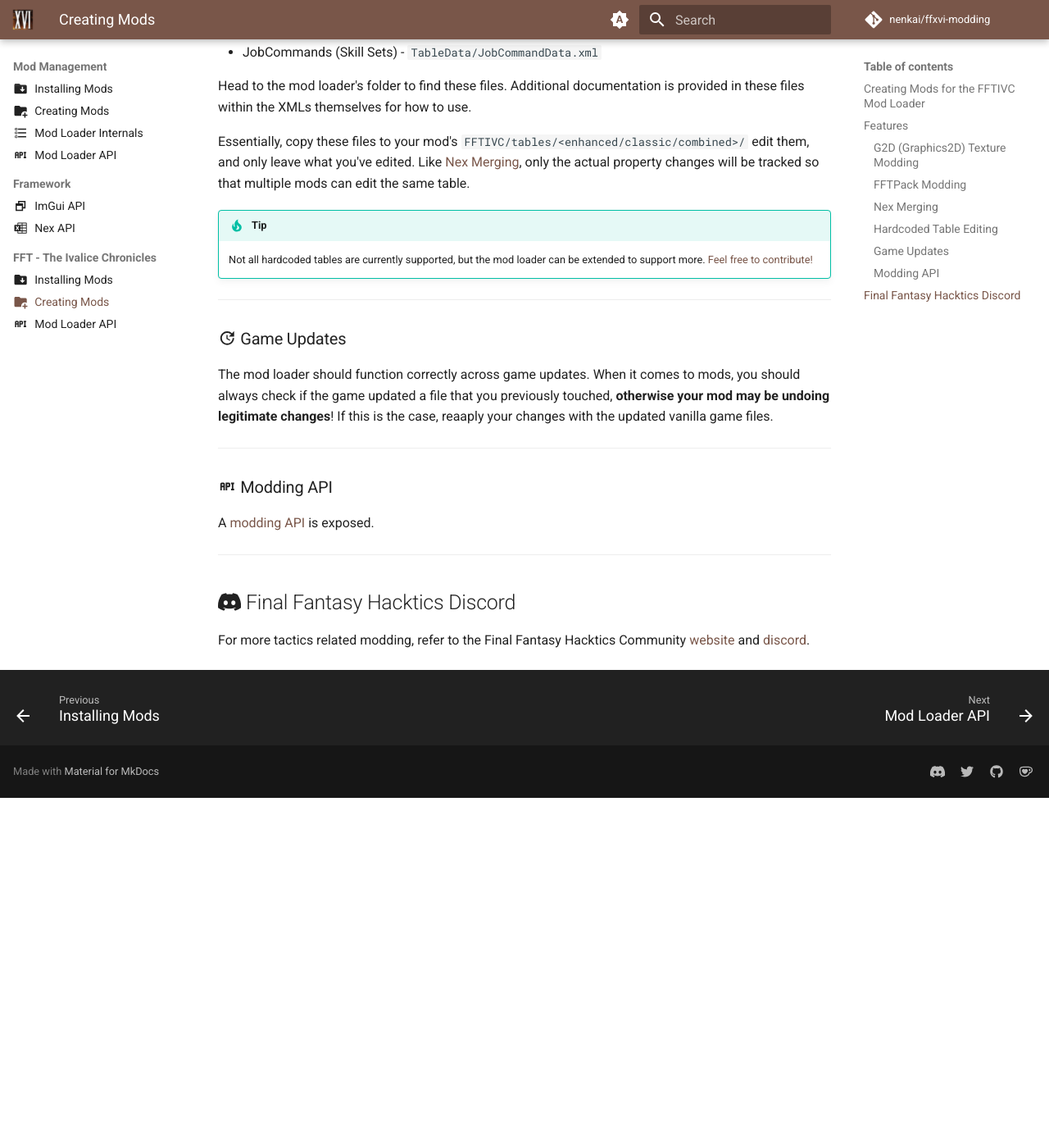
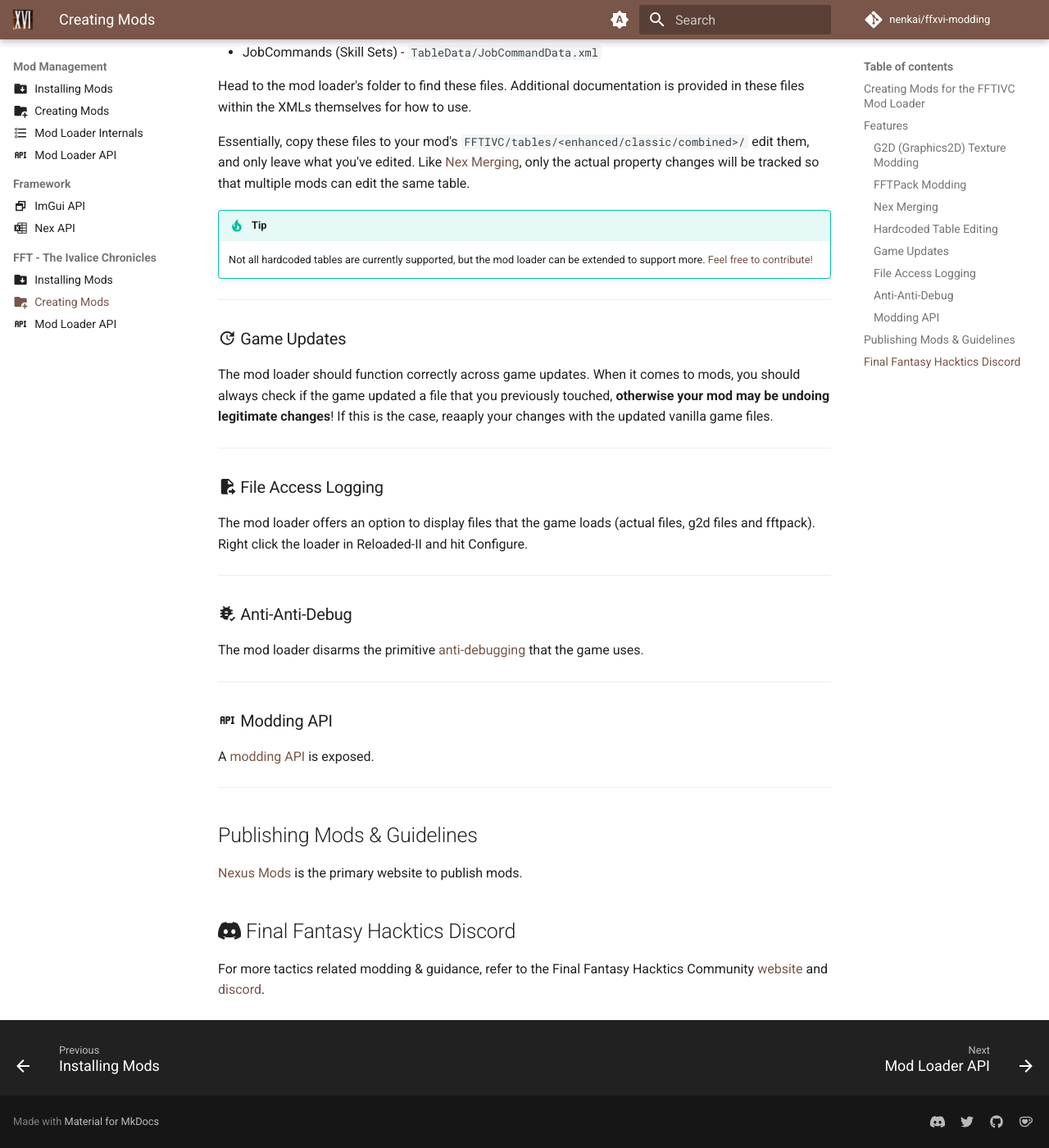
Before and after one commit to Nenkai/ffxvi-modding, an MkDocs documentation site: the page built from docs/modding/creating_mods_fft.md, in a window 1280 px wide and 1400 px high, scrolled down 2257 px. Shown: the whole window at 82% size. Built offline with MkDocs 1.6.1 and Material for MkDocs 9.7.7, drawn with Linux system fonts in a browser that asks for light colours; comment, search, counter and statistics services are not loaded; before the commit the page ends 3230 px from its top, so only the background shows below that.

Commit message:
fft: + docs

```diff
--- a/docs/modding/creating_mods_fft.md
+++ b/docs/modding/creating_mods_fft.md
@@ -125,12 +125,28 @@
 
 ---
 
+### :material-file-move: File Access Logging
+
+The mod loader offers an option to display files that the game loads (actual files, g2d files and fftpack). Right click the loader in Reloaded-II and hit Configure.
+
+---
+
+### :material-bug-check: Anti-Anti-Debug
+
+The mod loader disarms the primitive [anti-debugging](../resources/other/debugging.md) that the game uses.
+
+---
+
 ### :material-api: Modding API
 
 A [modding API](mod_loader_api_fft.md) is exposed.
 
 ---
 
+## Publishing Mods & Guidelines
+
+[Nexus Mods](https://www.nexusmods.com/games/finalfantasytacticstheivalicechronicles/) is the primary website to publish mods.
+
 ## :simple-discord: Final Fantasy Hacktics Discord
 
-For more tactics related modding, refer to the Final Fantasy Hacktics Community [website](https://ffhacktics.com/) and [discord](https://discord.gg/DCRyr9DYFT).
+For more tactics related modding & guidance, refer to the Final Fantasy Hacktics Community [website](https://ffhacktics.com/) and [discord](https://discord.gg/DCRyr9DYFT).
```
